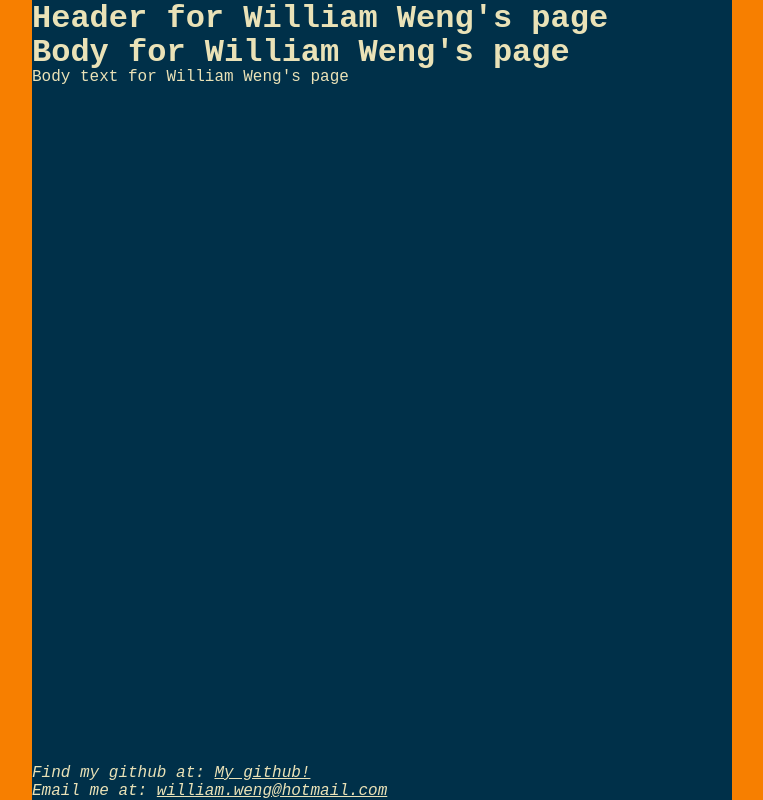
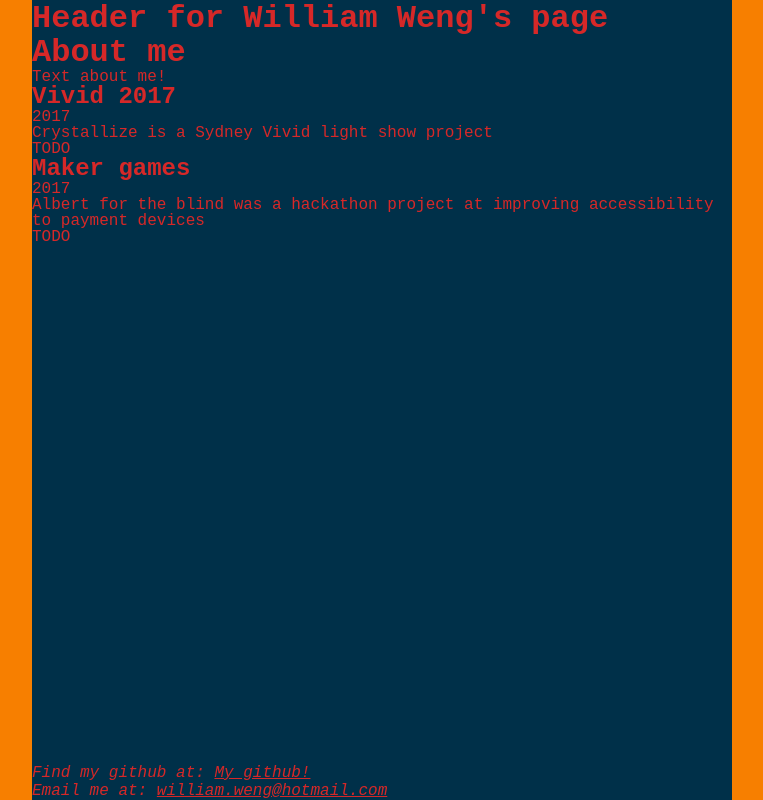
Before and after one commit to will-weng/will-weng.github.io, a React (Create React App) app: page / in a window 1280 px wide. Shown: the whole page, without its empty margins (258-1021 px from the left). Built offline with nearby package versions, Linux system fonts and the light colour scheme; the HTML template or start-up script is replaced by a standard one.

Commit message:
Creating components to display projects

```diff
--- /dev/null
+++ b/src/AboutMe.tsx
@@ -0,0 +1,11 @@
+
+function AboutMe() {
+    return (
+        <>
+            <h1>About me</h1>
+            <p>Text about me!</p>
+        </>
+    );
+}
+
+export default AboutMe;
--- a/src/components/Main.tsx
+++ b/src/components/Main.tsx
@@ -1,13 +1,16 @@
 import styled from "styled-components";
+import Projects from "./Projects";
+import AboutMe from "../AboutMe";
 
 const MainStyle = styled.div`
     line-height: 1;
 `
+
 function Main() {
     return (
         <MainStyle>
-            <h1>Body for William Weng's page</h1>
-            <p>Body text for William Weng's page</p>
+            <AboutMe />
+            <Projects />
         </MainStyle>
     );
 }
--- /dev/null
+++ b/src/components/ProjectSkills.tsx
@@ -0,0 +1,10 @@
+interface ProjectSkillsProps {
+    skills: string[]
+}
+
+function ProjectSkills(props: ProjectSkillsProps) {
+    console.log(props)
+    return <>TODO</>;
+}
+
+export default ProjectSkills;
--- /dev/null
+++ b/src/components/Projects.tsx
@@ -0,0 +1,22 @@
+import projectsData from '../projects.json';
+import ProjectSkills from './ProjectSkills';
+
+function Projects() {
+    const projects = projectsData
+
+    return (
+        <>
+            {projects.map(project => (
+                <div key={project.name}>
+                    <h2>{project.name}</h2>
+                    <p>{project.dates}</p>
+                    <p>{project.description}</p>
+                    <ProjectSkills skills={project.skills} />
+                </div>
+            ))}
+        </>
+    );
+
+}
+
+export default Projects;
--- a/src/components/styles/Global.ts
+++ b/src/components/styles/Global.ts
@@ -7,7 +7,7 @@ const GlobalStyles = createGlobalStyle`
         box-sizing: border-box;
         margin: 0;
         background-color: ${({ theme }) => theme.colours.OrangeWheel};
-        color: ${({ theme }) => theme.colours.Vanilla};
+        color: ${({ theme }) => theme.colours.FireEngineRed};
         font-family: ${({ theme }) => theme.font.text};
     }
 
--- /dev/null
+++ b/src/projects.json
@@ -0,0 +1,20 @@
+[
+    {
+        "name": "Vivid 2017",
+        "dates": "2017",
+        "description": "Crystallize is a Sydney Vivid light show project",
+        "skills": [
+            "Project management",
+            "Arduino"
+        ]
+    },
+    {
+        "name": "Maker games",
+        "dates": "2017",
+        "description": "Albert for the blind was a hackathon project at improving accessibility to payment devices",
+        "skills": [
+            "test",
+            "test"
+        ]
+    }
+]
```
Also changed, not shown: src/components/Project.tsx (added, +13 -0 lines).
